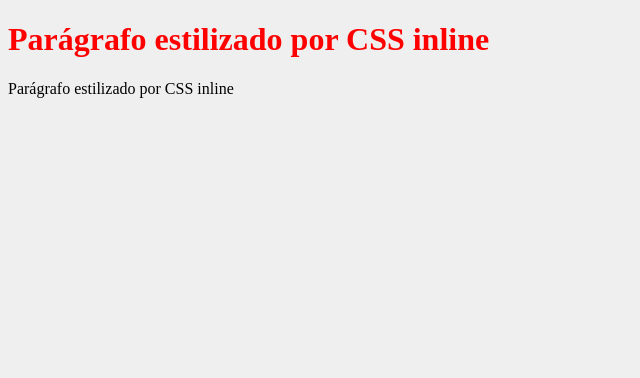
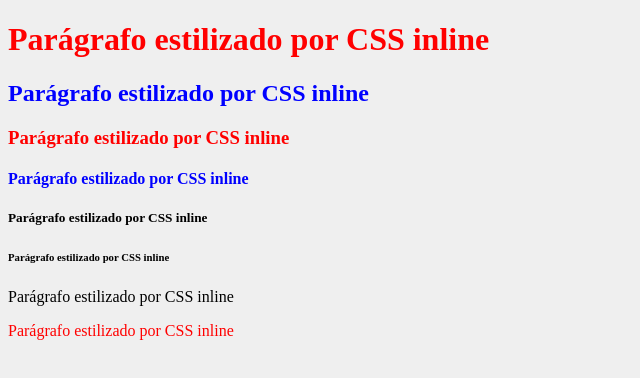
Before and after one commit to marceloonit/web-standards, a plain HTML site: page aula03/index.html in a window 1280 px wide. Shown: the whole page, without its empty margins (0-640 px from the left). Drawn offline with Linux system fonts and the light colour scheme.

Commit message:
adding h1, h2, h3, h4, h5 and h6

```diff
--- a/aula03/index.html
+++ b/aula03/index.html
@@ -3,10 +3,16 @@
   <head>
     <meta charset="UTF-8" />
     <title>Título</title>
-    <link rel="stylesheet" href="../css/estilo.css" media="all" />
+    <link rel="stylesheet" type="text/css" href="../css/estilo.css" media="all" />
   </head>
     <body>
       <h1>Parágrafo estilizado por CSS inline</h1>
+      <h2>Parágrafo estilizado por CSS inline</h2>
+      <h3>Parágrafo estilizado por CSS inline</h3>
+      <h4>Parágrafo estilizado por CSS inline</h4>
+      <h5>Parágrafo estilizado por CSS inline</h5>
+      <h6>Parágrafo estilizado por CSS inline</h6>
       <p>Parágrafo estilizado por CSS inline</p>
+      <p style="color:red">Parágrafo estilizado por CSS inline</p>
     </body>
 </html>
```
